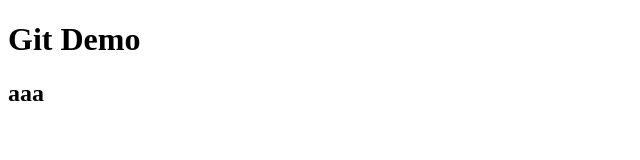
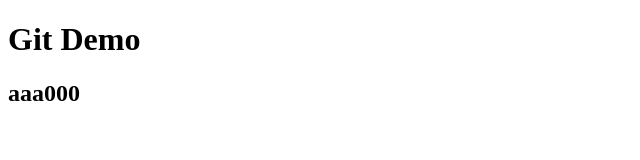
Before and after one commit to MerryHao/git-demo, a plain HTML site: page git-demo.html in a window 1280 px wide. Shown: the full height of the page, 0-640 px from the left. Drawn offline with Linux system fonts and the light colour scheme.

Commit message:
add word

```diff
--- a/git-demo.html
+++ b/git-demo.html
@@ -8,7 +8,7 @@
 
 <body>
   <h1>Git Demo</h1>
-  <h2>aaa</h2>
+  <h2>aaa000</h2>
 </body>
 
 </html>
```
